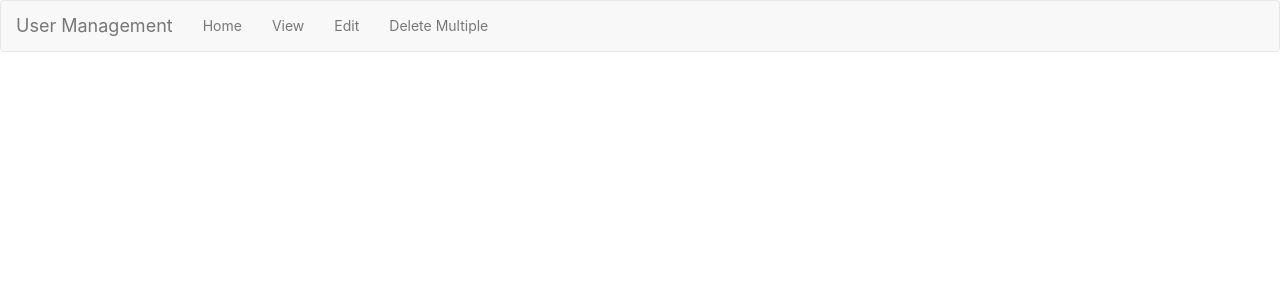
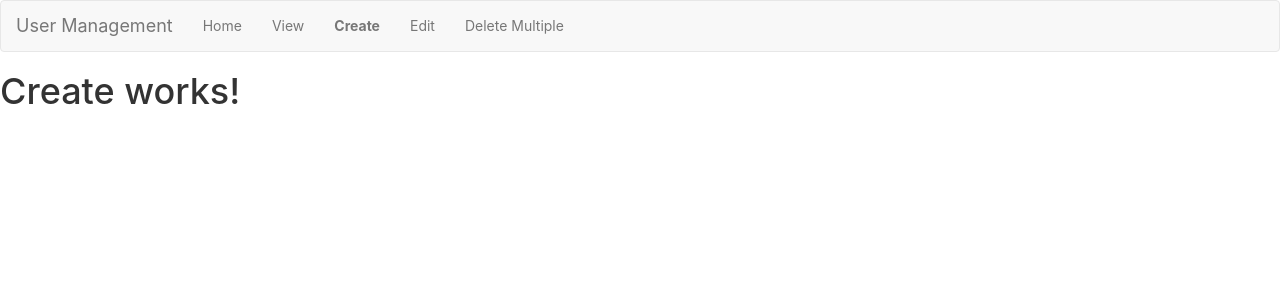
Before and after one commit to dsmith2708/ReactJS-Spring-Frontend, a React (Create React App) app: page /create in a window 1280 px wide. Shown: the top 300 px of the page. Built offline with nearby package versions, Linux system fonts and the light colour scheme.

Commit message:
restructured application, added create component to navigation

```diff
--- a/src/app/App.js
+++ b/src/components/app/App.js
@@ -1,11 +1,12 @@
 import React, { Component } from 'react';
-import { Route, Link, BrowserRouter } from 'react-router-dom';
+import { Route, BrowserRouter } from 'react-router-dom';
 import './App.css';
 import { Header } from '../header/Header';
 import { Home } from '../home/Home';
 import { ViewUsers } from '../view/ViewUsers';
 import { Edit } from '../edit/Edit';
 import { DeleteMultiple } from '../delete/DeleteMultiple';
+import { Create } from '../create/Create';
 
 class App extends Component {
   render() {
@@ -17,6 +18,7 @@ class App extends Component {
             <div className="page-contents">
               <Route exact path="/" component={Home} />
               <Route path="/view" component={ViewUsers} />
+              <Route path="/create" component={Create} />
               <Route path="/edit" component={Edit} />
               <Route path="/delete" component={DeleteMultiple} />
             </div>
--- /dev/null
+++ b/src/components/create/Create.js
@@ -0,0 +1,9 @@
+import React from 'react';
+
+export class Create extends React.Component {
+    render() {
+        return (
+            <h1>Create works!</h1>
+        )
+    }
+}
--- a/src/header/Header.js
+++ b/src/components/header/Header.js
@@ -12,6 +12,7 @@ export class Header extends React.Component {
                     <ul className="nav navbar-nav">
                         <li><NavLink activeStyle={{fontWeight: "bold"}} activeClassName="active" exact to="/">Home</NavLink></li>
                         <li><NavLink activeStyle={{fontWeight: "bold"}} activeClassName="active" to="/view">View</NavLink></li>
+                        <li><NavLink activeStyle={{fontWeight: "bold"}} activeClassName="active" to="/create">Create</NavLink></li>
                         <li><NavLink activeStyle={{fontWeight: "bold"}} activeClassName="active" to="/edit">Edit</NavLink></li>
                         <li><NavLink activeStyle={{fontWeight: "bold"}} activeClassName="active" to="/delete">Delete Multiple</NavLink></li>
                     </ul>
--- a/src/index.js
+++ b/src/index.js
@@ -1,7 +1,7 @@
 import React from 'react';
 import ReactDOM from 'react-dom';
 import './index.css';
-import App from './app/App';
+import App from './components/app/App';
 import * as serviceWorker from './serviceWorker';
 
 ReactDOM.render(<App />, document.getElementById('root'));
```
Also changed, not shown: src/components/app/App.css (renamed from src/app/App.css), src/components/delete/DeleteMultiple.js (renamed from src/delete/DeleteMultiple.js), src/components/edit/Edit.js (renamed from src/edit/Edit.js), src/components/header/header.css (added), src/components/home/Home.js (renamed from src/home/Home.js), src/components/view/ViewUsers.js (renamed from src/view/ViewUsers.js), 1 other file (tests, documents, lock files or other folders).
